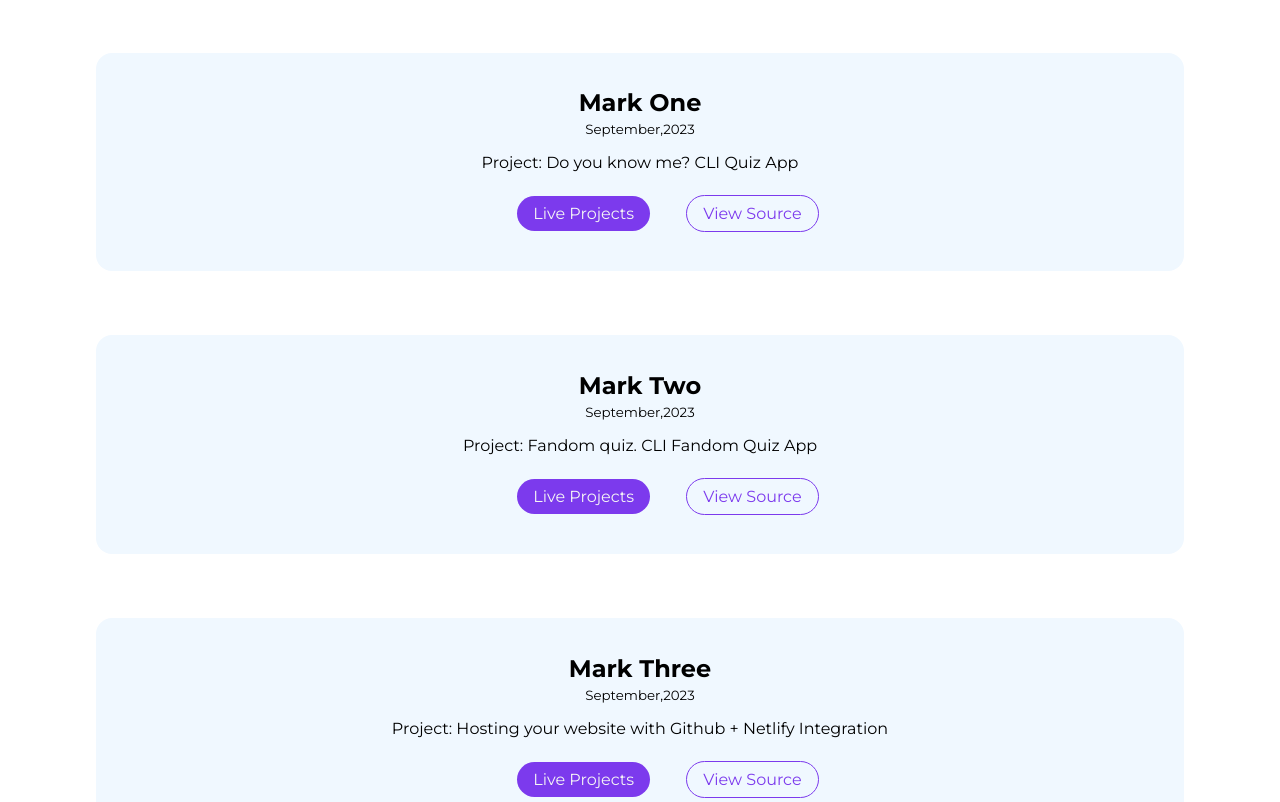
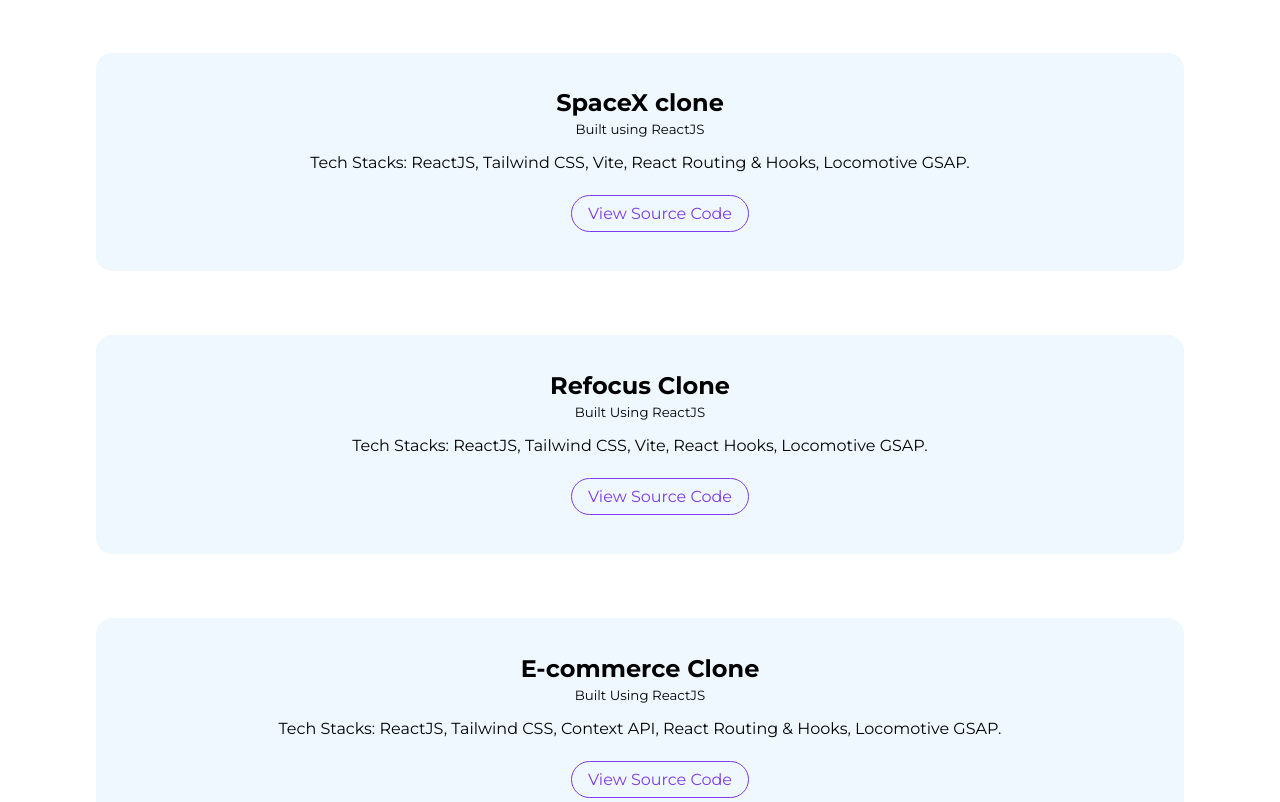
Before and after one commit to ChethanFrontendDev/My_Portfolio, a plain HTML site: page Projects.html in a window 1280 px wide. Shown: the part 520-1322 px from the top of the page. Drawn offline with Linux system fonts and the light colour scheme.

Commit message:
Added projects

```diff
--- a/Projects.html
+++ b/Projects.html
@@ -24,16 +24,17 @@
 
     <section class="section">
         <div class="container container-offwhite">
-            <h1>Mark One</h1>
-            <small class="date">September,2023</small>
-            <p>Project: Do you know me? CLI Quiz App</p>
+            <h1>SpaceX clone</h1>
+            <small class="date">Built using ReactJS</small>
+            <p>Tech Stacks: ReactJS, Tailwind CSS, Vite, React Routing & Hooks,
+                Locomotive GSAP.</p>
             <div class="project-section">
                 <ul class="list-non-bullet">
+                    <!-- <li class="list-item-inline">
+                        <a class="link live-project" href="https://replit.com/@ChethankumarG/Mark-1?embed=1&output=1" target="_blank">Live Projects</a>
+                    </li> -->
                     <li class="list-item-inline">
-                        <a class="link live-project" href="https://replit.com/@ChethankumarG/Mark-1?embed=1&output=1" target="_blank">Live Projects</a>
-                    </li>
-                    <li class="list-item-inline">
-                        <a class="link view-source" href="https://github.com/ChethanGowda98/Mark-1" target="_blank">View Source</a>
+                        <a class="link view-source" href="https://github.com/ChethanFrontendDev/spacexx" target="_blank">View Source Code</a>
                     </li>
                 </ul>
             </div>
@@ -41,16 +42,16 @@
     </section>
     <section class="section">
         <div class="container container-offwhite">
-            <h1>Mark Two</h1>
-            <small class="date">September,2023</small>
-            <p>Project: Fandom quiz. CLI Fandom Quiz App</p>
+            <h1>Refocus Clone</h1>
+            <small class="date">Built Using ReactJS</small>
+            <p>Tech Stacks: ReactJS, Tailwind CSS, Vite, React Hooks, Locomotive GSAP.</p>
             <div class="project-section">
                 <ul class="list-non-bullet">
+                    <!-- <li class="list-item-inline">
+                        <a class="link live-project" href="https://replit.com/@ChethankumarG/Mark-2?embed=1&output=1" target="_blank">Live Projects</a>
+                    </li> -->
                     <li class="list-item-inline">
-                        <a class="link live-project" href="https://replit.com/@ChethankumarG/Mark-2?embed=1&output=1" target="_blank">Live Projects</a>
-                    </li>
-                    <li class="list-item-inline">
-                        <a class="link view-source" href="https://github.com/ChethanGowda98/Mark-2" target="_blank">View Source</a>
+                        <a class="link view-source" href="https://github.com/ChethanFrontendDev/refocus" target="_blank">View Source Code</a>
                     </li>
                 </ul>
             </div>
@@ -58,16 +59,17 @@
     </section>
     <section class="section">
         <div class="container container-offwhite">
-            <h1>Mark Three</h1>
-            <small class="date">September,2023</small>
-            <p>Project: Hosting your website with Github + Netlify Integration</p>
+            <h1>E-commerce Clone</h1>
+            <small class="date">Built Using ReactJS</small>
+            <p>Tech Stacks: ReactJS, Tailwind CSS, Context API, React Routing &
+                Hooks, Locomotive GSAP.</p>
             <div class="project-section">
                 <ul class="list-non-bullet">
+                    <!-- <li class="list-item-inline">
+                        <a class="link live-project" href="https://chethankumar-portfolio.netlify.app/" target="_blank">Live Projects</a>
+                    </li> -->
                     <li class="list-item-inline">
-                        <a class="link live-project" href="https://chethankumar-portfolio.netlify.app/" target="_blank">Live Projects</a>
-                    </li>
-                    <li class="list-item-inline">
-                        <a class="link view-source" href="https://github.com/ChethanGowda98/Mark-3" target="_blank">View Source</a>
+                        <a class="link view-source" href="https://github.com/ChethanGowda98/E-commerce" target="_blank">View Source Code</a>
                     </li>
                 </ul>
             </div>
```
Also changed, not shown: index.html (+4 -3 lines).
